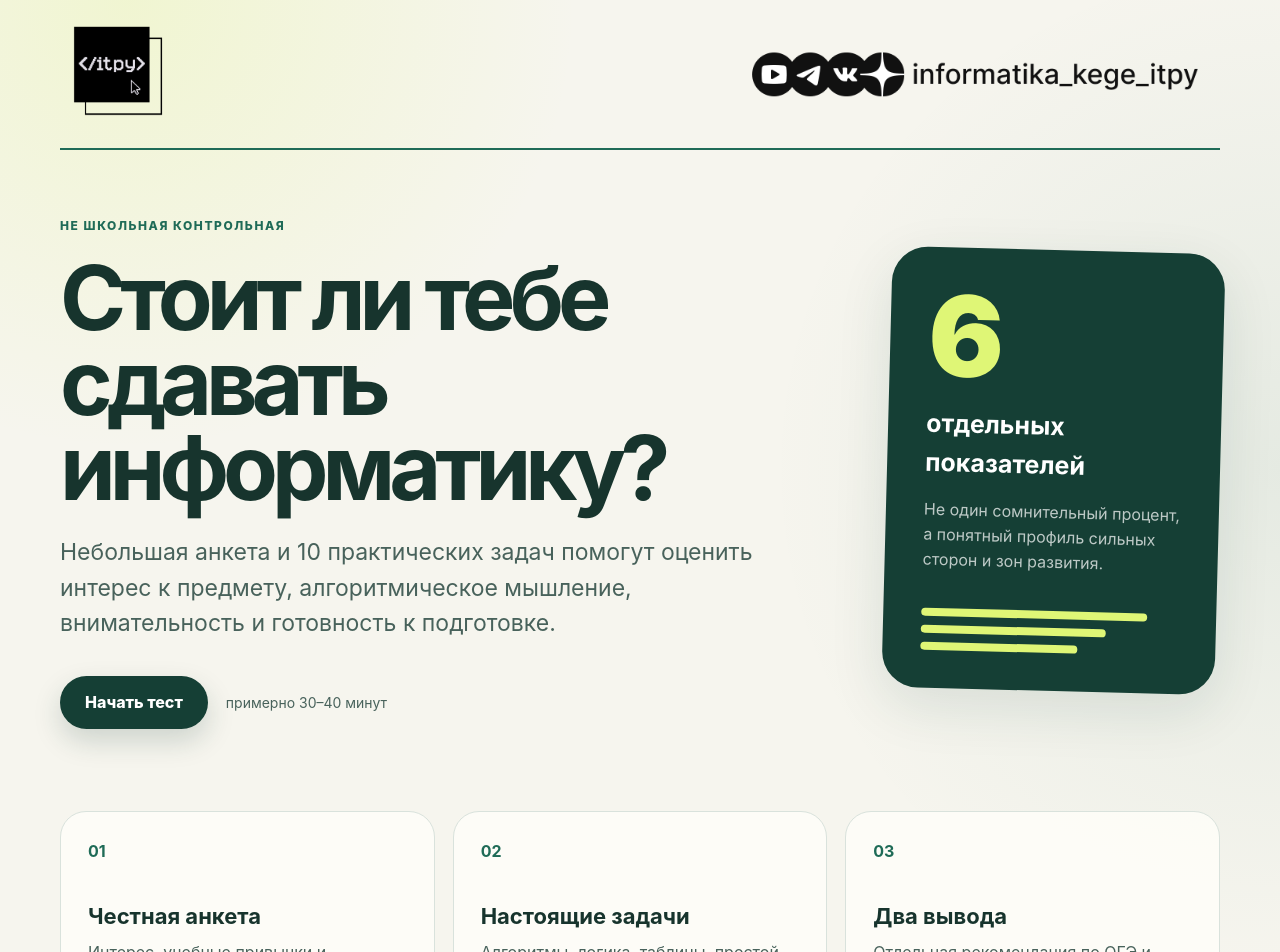
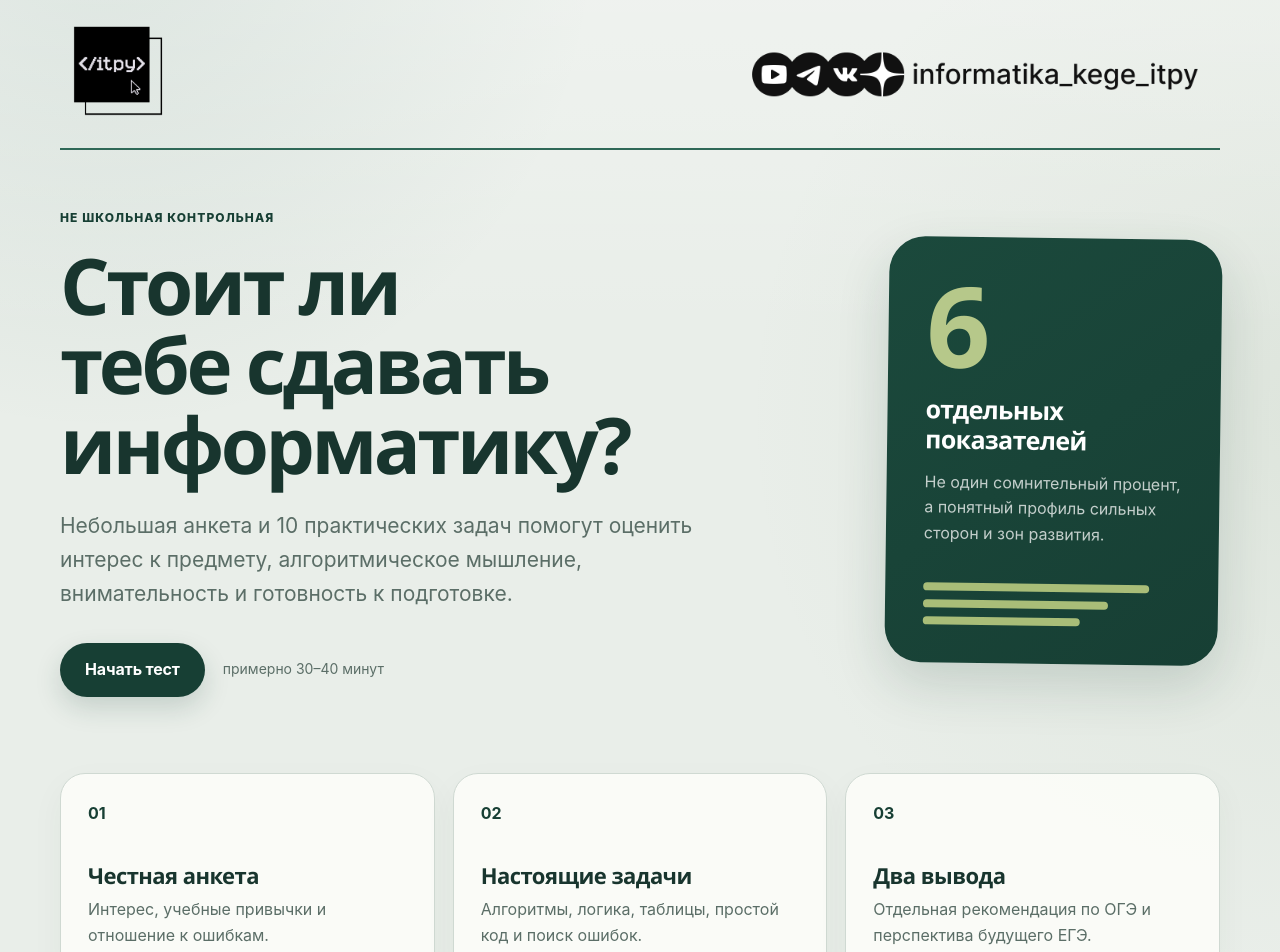
Before and after one commit to mikesha22/itpy-proftest, a Next.js app: page / in a window 1280 px wide. Shown: the top 952 px of the page. Built offline with nearby package versions, Linux system fonts and the light colour scheme.

Commit message:
начали пилить общий вайб, к более приятному

```diff
--- a/app/layout.tsx
+++ b/app/layout.tsx
@@ -3,6 +3,7 @@ import type { Metadata } from "next";
 import SiteHeader from "@/components/SiteHeader";
 
 import "./globals.css";
+import "./theme.css";
 
 export const metadata: Metadata = {
   title: "Стоит ли тебе сдавать информатику? — itpy",
--- /dev/null
+++ b/app/theme.css
@@ -0,0 +1,353 @@
+/*
+ * Спокойная тёмно-зелёная тема itpy.
+ * Файл подключается ПОСЛЕ globals.css и переопределяет только оформление.
+ */
+
+:root {
+  --ink: #18352e;
+  --ink-soft: #5b6e67;
+  --green: #2f6857;
+  --green-dark: #173f34;
+  --lime: #a9bd78;
+  --lime-soft: #edf2df;
+  --cream: #e9eee9;
+  --paper: #fbfcf8;
+  --line: #cfd9d2;
+  --danger: #8f4d45;
+  --danger-bg: #faefeb;
+  --shadow: 0 18px 48px rgba(23, 63, 52, 0.10);
+  --radius: 25px;
+
+  --font-body: "Segoe UI Variable Text", "Inter", "Segoe UI", system-ui, -apple-system,
+    BlinkMacSystemFont, Arial, sans-serif;
+  --font-heading: ui-rounded, "Segoe UI Variable Display", "Segoe UI", system-ui,
+    -apple-system, BlinkMacSystemFont, Arial, sans-serif;
+}
+
+body {
+  background:
+    linear-gradient(180deg, rgba(255, 255, 255, 0.26), transparent 340px),
+    radial-gradient(circle at 8% -5%, rgba(47, 104, 87, 0.12), transparent 31rem),
+    radial-gradient(circle at 102% 32%, rgba(125, 151, 112, 0.10), transparent 35rem),
+    var(--cream);
+  font-family: var(--font-body);
+  font-size: 16px;
+  line-height: 1.62;
+  font-optical-sizing: auto;
+  -webkit-font-smoothing: antialiased;
+  text-rendering: optimizeLegibility;
+}
+
+:where(h1, h2, h3, .hero-card strong) {
+  font-family: var(--font-heading);
+  font-weight: 760;
+  text-wrap: balance;
+}
+
+:where(p, li, .question-lead, .task-prompt) {
+  text-wrap: pretty;
+}
+
+.eyebrow,
+.card-kicker,
+.task-badge {
+  color: var(--green-dark);
+  font-size: 12px;
+  font-weight: 760;
+  letter-spacing: 0.09em;
+}
+
+.hero {
+  min-height: 570px;
+  padding-top: 54px;
+  padding-bottom: 66px;
+}
+
+.hero h1,
+.result-hero h1 {
+  font-size: clamp(46px, 6.2vw, 78px);
+  line-height: 1.02;
+  letter-spacing: -0.045em;
+  margin-top: 16px;
+  margin-bottom: 24px;
+}
+
+.hero-text {
+  max-width: 690px;
+  color: var(--ink-soft);
+  font-size: clamp(18px, 1.8vw, 21px);
+  line-height: 1.64;
+}
+
+.hero-actions {
+  margin-top: 31px;
+}
+
+.button {
+  font-weight: 720;
+  letter-spacing: -0.01em;
+}
+
+.button-primary {
+  background: var(--green-dark);
+  box-shadow: 0 11px 26px rgba(23, 63, 52, 0.17);
+}
+
+.button-primary:hover:not(:disabled) {
+  background: #10382e;
+  box-shadow: 0 16px 30px rgba(23, 63, 52, 0.23);
+}
+
+.button-secondary {
+  background: rgba(251, 252, 248, 0.96);
+}
+
+.text-button {
+  color: var(--green-dark);
+  font-weight: 700;
+}
+
+.hero-card {
+  background: linear-gradient(145deg, #1b493c, var(--green-dark));
+  box-shadow: 0 22px 52px rgba(23, 63, 52, 0.16);
+  transform: rotate(0.75deg);
+}
+
+.hero-card-number {
+  color: #b6c88a;
+  font-family: var(--font-heading);
+  font-weight: 820;
+}
+
+.hero-card strong {
+  line-height: 1.2;
+  letter-spacing: -0.025em;
+}
+
+.hero-card p {
+  color: rgba(255, 255, 255, 0.74);
+  line-height: 1.6;
+}
+
+.mini-bars span {
+  background: #a9bd78;
+}
+
+.feature-grid article,
+.notice-card,
+.question-card,
+.result-card,
+.side-card {
+  background: rgba(251, 252, 248, 0.94);
+  border-color: var(--line);
+}
+
+.feature-grid article,
+.notice-card {
+  box-shadow: 0 12px 34px rgba(23, 63, 52, 0.045);
+}
+
+.feature-grid b {
+  color: var(--green-dark);
+}
+
+.feature-grid h2,
+.notice-card h2,
+.result-card h2,
+.side-card h3 {
+  color: var(--ink);
+  line-height: 1.24;
+  letter-spacing: -0.025em;
+}
+
+.feature-grid p,
+.notice-card p,
+.result-card p,
+.side-card p {
+  line-height: 1.65;
+}
+
+.progress-track,
+.score-track {
+  background: #d7dfd9;
+}
+
+.progress-track span,
+.score-track span {
+  background: var(--green);
+}
+
+.question-card {
+  box-shadow: 0 20px 52px rgba(23, 63, 52, 0.085);
+}
+
+.question-card h1 {
+  font-size: clamp(29px, 4vw, 43px);
+  line-height: 1.16;
+  letter-spacing: -0.03em;
+  margin-top: 16px;
+  margin-bottom: 17px;
+}
+
+.question-lead {
+  font-size: 17px;
+  line-height: 1.68;
+}
+
+.question-meta {
+  font-weight: 720;
+  letter-spacing: 0.065em;
+}
+
+.field-label,
+.interest-fieldset legend,
+.work-style legend,
+.answer-field {
+  font-weight: 700;
+}
+
+input,
+select {
+  background: #fdfefb;
+  border-color: var(--line);
+}
+
+input:focus,
+select:focus {
+  border-color: var(--green);
+  box-shadow: 0 0 0 4px rgba(47, 104, 87, 0.12);
+}
+
+.chip,
+.scale-button,
+.task-option,
+.radio-card,
+.reflection-numbers button,
+.mode-button,
+.data-list div,
+.graph-task {
+  background: #fdfefb;
+}
+
+.chip.selected,
+.scale-button:hover,
+.scale-button.selected,
+.task-option:hover:not(:disabled),
+.task-option.selected,
+.radio-card:has(input:checked) {
+  background: var(--lime-soft);
+  border-color: #9aad82;
+}
+
+.scale-button b,
+.task-option,
+.mode-button {
+  font-weight: 690;
+}
+
+.scale-button span {
+  background: #e5ebe5;
+  color: var(--green-dark);
+  font-weight: 760;
+}
+
+.task-prompt {
+  color: #26463d;
+  font-size: clamp(18px, 1.9vw, 21px);
+  line-height: 1.68;
+}
+
+.feedback-correct,
+.test-pass {
+  background: var(--lime-soft);
+}
+
+.feedback-explanation {
+  background: #e9eeea;
+}
+
+.result-hero {
+  background: linear-gradient(145deg, #1c4b3e, var(--green-dark));
+  box-shadow: 0 22px 54px rgba(23, 63, 52, 0.14);
+}
+
+.result-hero::after {
+  background: #b4c786;
+  opacity: 0.12;
+}
+
+.result-hero .eyebrow,
+.index-row strong {
+  color: #c0cf98;
+}
+
+.result-hero h1 {
+  max-width: 850px;
+  font-size: clamp(40px, 5.7vw, 68px);
+  line-height: 1.05;
+}
+
+.result-hero > p {
+  line-height: 1.66;
+}
+
+.accent-card {
+  background: #edf2e4;
+  border-color: #cbd7b6;
+}
+
+.next-step-card {
+  border-left-color: #a9bd78;
+}
+
+.code-block,
+.python-editor {
+  border-color: #28483f;
+  background: #142d26;
+  color: #f2f6f2;
+}
+
+.python-editor:focus {
+  outline-color: rgba(169, 189, 120, 0.32);
+}
+
+.graph-task line {
+  stroke: #4d6a60;
+}
+
+@media (max-width: 800px) {
+  .hero {
+    padding-top: 34px;
+    padding-bottom: 52px;
+  }
+}
+
+@media (max-width: 560px) {
+  body {
+    font-size: 15.5px;
+  }
+
+  .hero h1 {
+    font-size: clamp(41px, 13vw, 49px);
+    line-height: 1.04;
+  }
+
+  .hero-text {
+    font-size: 18px;
+  }
+
+  .question-card h1 {
+    font-size: 30px;
+    line-height: 1.18;
+  }
+
+  .result-hero h1 {
+    font-size: 39px;
+  }
+}
+
+@media print {
+  body {
+    background: white;
+  }
+}
```
